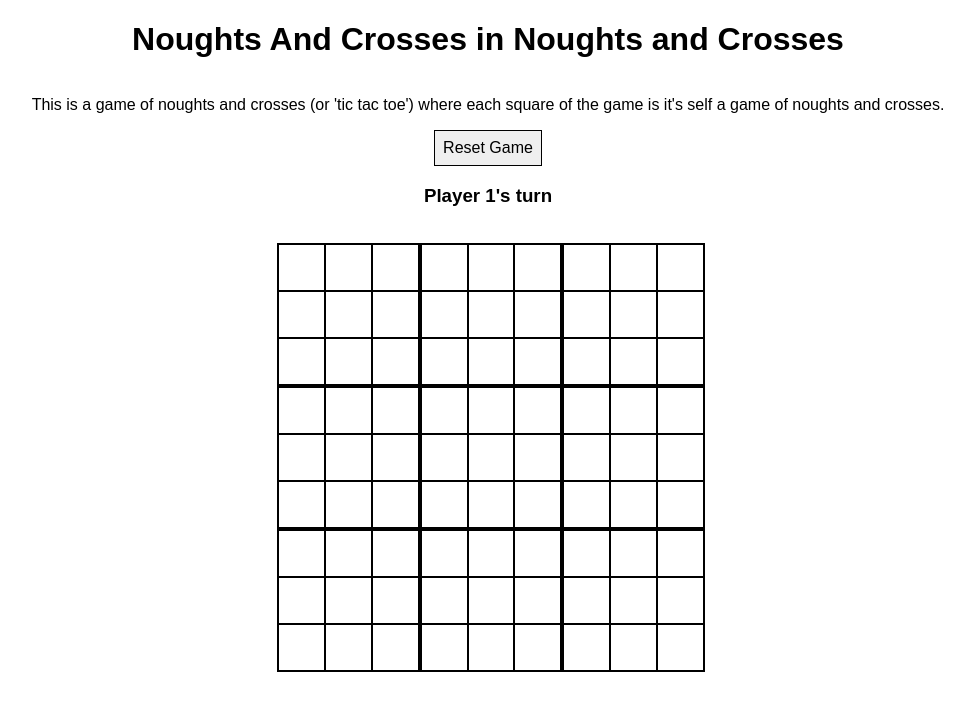
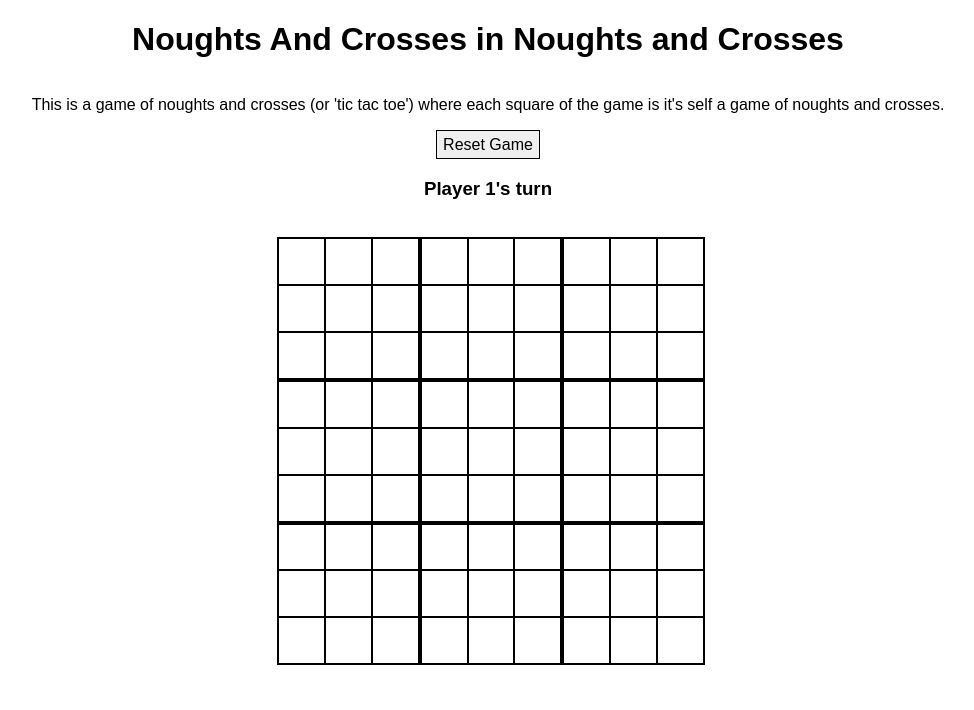
Before and after one commit to ktweeden/Noughts-and-Crosses, a React (Create React App) app: page / in a window 1280 px wide. Shown: the top 710 px of the page, without its empty margins (152-1126 px from the left). Built offline with nearby package versions, Linux system fonts and the light colour scheme.

Commit message:
slight tweak of styling

```diff
--- a/src/App.css
+++ b/src/App.css
@@ -14,7 +14,7 @@
 
 button {
   font-size: 1rem;
-  padding: 0.5rem;
+  padding: 0.3rem 0.4rem;
   border: 1px solid black;
 }
 
```
